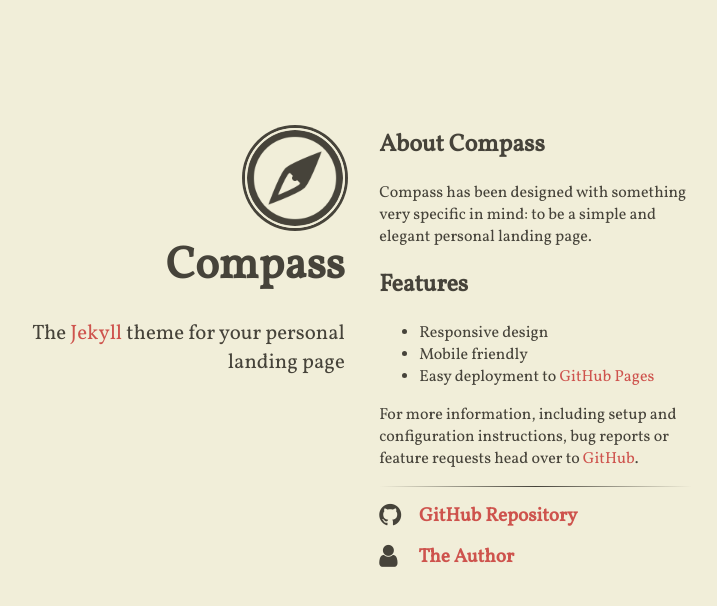
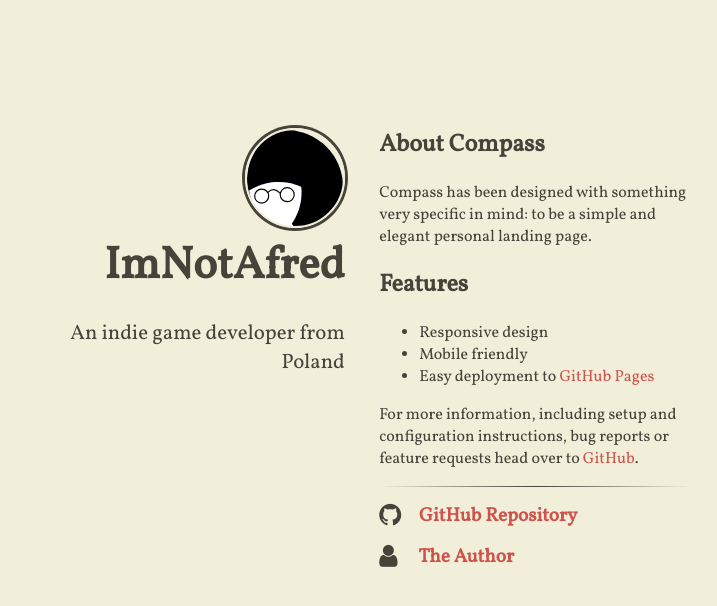
Before and after one commit to ImNotAfred/imnotafred.github.io, a Jekyll site: the page built from index.html, in a window 1280 px wide. Shown: the top 606 px of the page, without its empty margins (288-1005 px from the left). Built offline with Jekyll 4.4.1, drawn with Linux system fonts in a browser that asks for light colours; nearby versions of some CDN libraries.

Commit message:
basic settings

```diff
--- a/_config.yml
+++ b/_config.yml
@@ -5,11 +5,11 @@
 # compass configuration
 compass:
   # an avatar or logo (optional)
-  logo: "/images/compass.png"
+  logo: "/images/imnotafred_logo.svg"
   # author will appear under the avatar (optional)
-  author: "Compass"
+  author: "ImNotAfred"
   # tagline will appear under the title (optional)
-  tagline: "The <a href='http://jekyllrb.com'>Jekyll</a> theme for your personal landing page"
+  tagline: "An indie game developer from Poland"
   # if include_content is true, the contents of the content.html include will be
   # added right above the generated item list, if present
   include_content: true
```
Also changed, not shown: images/imnotafred_logo.svg (added).
